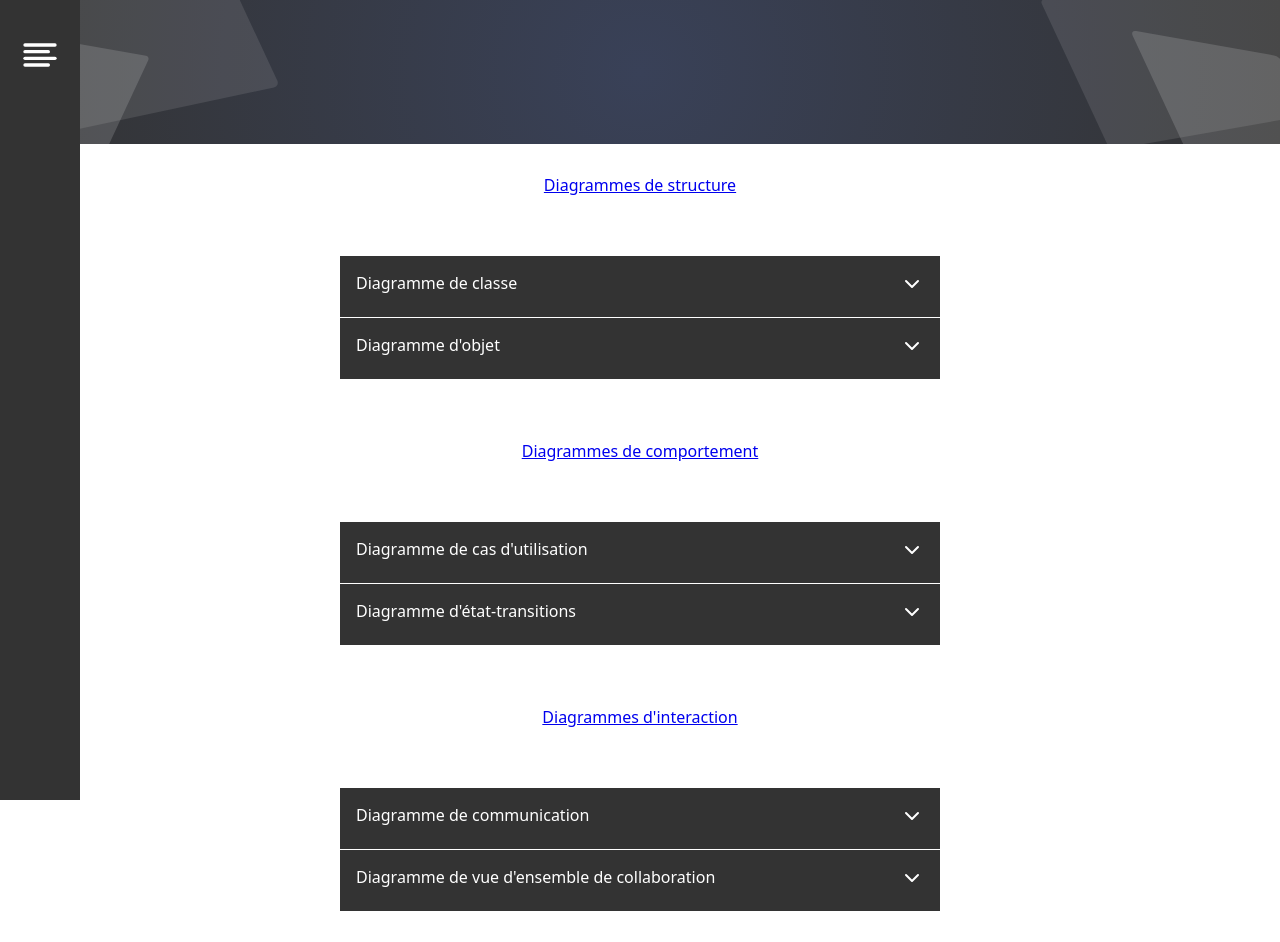
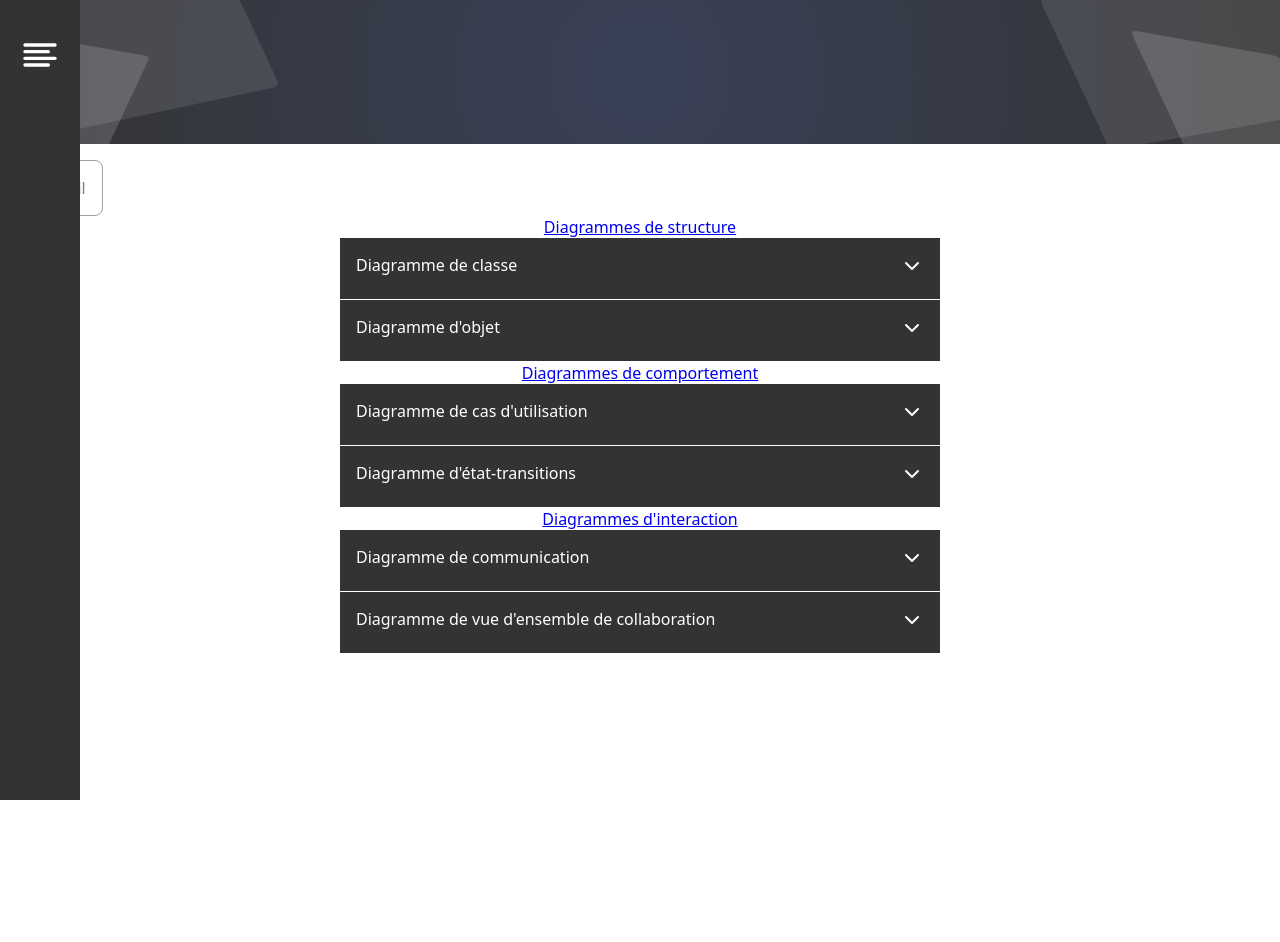
Before and after one commit to 2023-cda-alt-devops-p4/catalog-zl, a React (Vite) app: page /#/ in a window 1280 px wide. After the commit the page ends 800 px from the top, so only its background shows below. Built offline with nearby package versions, Linux system fonts and the light colour scheme.

Commit message:
feat: creation Breadcrumb
- Creation fichier breadcrumb
- Importation dans les differentes pages
- Modification des route pour mettre UML en uppercase

```diff
--- a/src/App.tsx
+++ b/src/App.tsx
@@ -16,12 +16,12 @@ function App() {
     <Routes>
       <Route path='*' element={<NotFound />} />
       <Route path='/' element={<Home/>} />
-      <Route path='/uml/' element={<Uml />} />
-      <Route path='/uml/:category/:name' element={<UmlDiagram />} />
-      <Route path='/uml/:category/' element={<UmlCategory />} />
+      <Route path='/UML/' element={<Uml />} />
+      <Route path='/UML/:category/:name' element={<UmlDiagram />} />
+      <Route path='/UML/:category/' element={<UmlCategory />} />
       <Route path='/merise/' element={<Merise/>} />
-      <Route path='/merise/:category/:name' element={<Merise/>} />
-      <Route path='/merise/:category/' element={<Merise/>} />
+      <Route path='/Merise/:category/:name' element={<Merise/>} />
+      <Route path='/Merise/:category/' element={<Merise/>} />
     </Routes>
     </>
   );
--- a/src/component/Accordion.tsx
+++ b/src/component/Accordion.tsx
@@ -1,4 +1,4 @@
-import { useEffect, useState } from "react";
+import { useState } from "react";
 import styled from "styled-components";
 import { FiChevronDown, FiChevronUp  } from "react-icons/fi";
 import { NavLink } from "react-router-dom";
@@ -17,7 +17,7 @@ const Accordion = ({ category, data }) => {
                     </AccordionButton>
                     <AccordionContent  index={index} toggle={toggleAccordion}>
                         <DescriptionTexte>{item.description}</DescriptionTexte>
-                        <NavLinkStyle to={`/uml/${category}/${item.name}`}>En savoir plus</NavLinkStyle>
+                        <NavLinkStyle to={`/UML/${category}/${item.name}`}>En savoir plus</NavLinkStyle>
                     </AccordionContent>
                 </AccordionContainer>
             )
--- /dev/null
+++ b/src/component/Breadcrumb.jsx
@@ -0,0 +1,48 @@
+import React from 'react';
+import styled from 'styled-components';
+import { NavLink } from 'react-router-dom';
+
+const Breadcrumb = () => {
+    const params = window.location.href.split("/").slice(5);
+
+    function generateLink(params, index) {
+      let array = [];
+
+      for (let i = 0; i < index+1; i++) {
+        array.push(params[i])
+      }
+      return array.join("/")
+    }
+
+  return (
+    <BreadcrumbContainer>
+        <BreadcrumbLink to="/">Accueil</BreadcrumbLink>
+        {
+          Object.values(params).map((item, index) => {
+            return (
+              <>
+                <p>/</p>
+                <BreadcrumbLink key={index} to={`/${generateLink(params, index)}`}>{decodeURI(item)}</BreadcrumbLink>
+              </>
+            )
+          })
+        }
+    </BreadcrumbContainer>
+  )
+}
+
+export default Breadcrumb
+
+const BreadcrumbContainer = styled.div`
+    border: 1px solid #a1a1a1;
+    border-radius: 0.5em;
+    padding: 1em;
+    display: flex;
+    gap: 1em;
+    align-self: flex-start;
+`
+
+const BreadcrumbLink = styled(NavLink)`
+    text-decoration: none;
+    color: gray;
+`
--- a/src/component/Navbar.tsx
+++ b/src/component/Navbar.tsx
@@ -21,23 +21,23 @@ const Navbar = () => {
         <NavLinkStyle
           to={'/'}
           className={({ isActive }) =>
-          isActive ? "navlink active" : "navlink"
+          isActive ? "active" : ""
         }>
           <FcHome size="2em" className="icon"/>
             <p>Home</p>
         </NavLinkStyle>
         <NavLinkStyle
-          to={'/uml'}
+          to={'/UML'}
           className={({ isActive }) =>
-          isActive ? "navlink active" : "navlink"
+          isActive ? "active" : ""
         }>
           <FcParallelTasks size="2em"  className="icon"/>
             <p>UML</p>
         </NavLinkStyle>
         <NavLinkStyle
-          to={'/merise'}
+          to={'/Merise'}
           className={({ isActive }) =>
-          isActive ? "navlink active" : "navlink"
+          isActive ? "active" : ""
         }>
           <FcServices size="2em" className="icon"/>
             <p>Merise</p>
--- a/src/index.css
+++ b/src/index.css
@@ -10,15 +10,18 @@ body {
     overflow-x: hidden;
 }
 
-.container>* {
-    padding: 30px 80px;
-}
 
 .container {
+    @media screen and (min-width: 768px) {
+        padding-left: 8em;
+    }
+
+    padding: 1em;
     display: flex;
     flex-direction: column;
     align-items: center;
 }
+
 
 /* Bannière */
 
--- a/src/pages/Home.tsx
+++ b/src/pages/Home.tsx
@@ -1,15 +1,17 @@
 import { NavLink } from "react-router-dom"
 import Accordion from "../component/Accordion"
+import Breadcrumb from "../component/Breadcrumb"
 import data from "../data/uml.json"
 
 const Home = () => {
 
   return (
     <div className="container">
+      <Breadcrumb />
       {data.category.map((item, index) => {
         return (
           <>
-            <NavLink to={`/uml/${item.categoryName}`}>{item.categoryName}</NavLink>
+            <NavLink to={`/UML/${item.categoryName}`}>{item.categoryName}</NavLink>
             <Accordion key={index} category={item.categoryName} data={item.diagrammes} />
           </>
         )
--- a/src/pages/Uml.tsx
+++ b/src/pages/Uml.tsx
@@ -1,10 +1,11 @@
-import uml from "../data/uml.json";
+import Breadcrumb from "../component/Breadcrumb";
 
 const Uml = () => {
 
 
   return (
     <div className="container">
+      <Breadcrumb />
       UML
     </div>
   )
--- a/src/pages/UmlCategory.tsx
+++ b/src/pages/UmlCategory.tsx
@@ -1,6 +1,7 @@
 import { useParams } from "react-router-dom";
 import uml from '../data/uml.json';
 import Accordion from "../component/Accordion";
+import Breadcrumb from "../component/Breadcrumb";
 
 const UmlCategory = () => {
     const { category } = useParams();
@@ -8,6 +9,7 @@ const UmlCategory = () => {
 
     return (
         <div className="container">
+            <Breadcrumb />
             <h1>{ category }</h1>
             <Accordion category={category} data={umlByCategory?.diagrammes} />
         </div>
--- a/src/pages/UmlDiagram.tsx
+++ b/src/pages/UmlDiagram.tsx
@@ -1,14 +1,15 @@
 import { useParams } from "react-router-dom";
 import uml from "../data/uml.json";
+import Breadcrumb from "../component/Breadcrumb";
 
 const UmlDiagram = () => {
     const { category, name } = useParams();
     const umlByCategory = uml.category.find(item => item.categoryName === category);
     const diagram = umlByCategory?.diagrammes.find(item => item.name === name);
-    console.log(diagram)
 
   return (
     <div className="container">
+        <Breadcrumb />
         <h1>{ category }</h1>
         <p>{ name }</p>
         <p>{ diagram?.description }</p>
```
